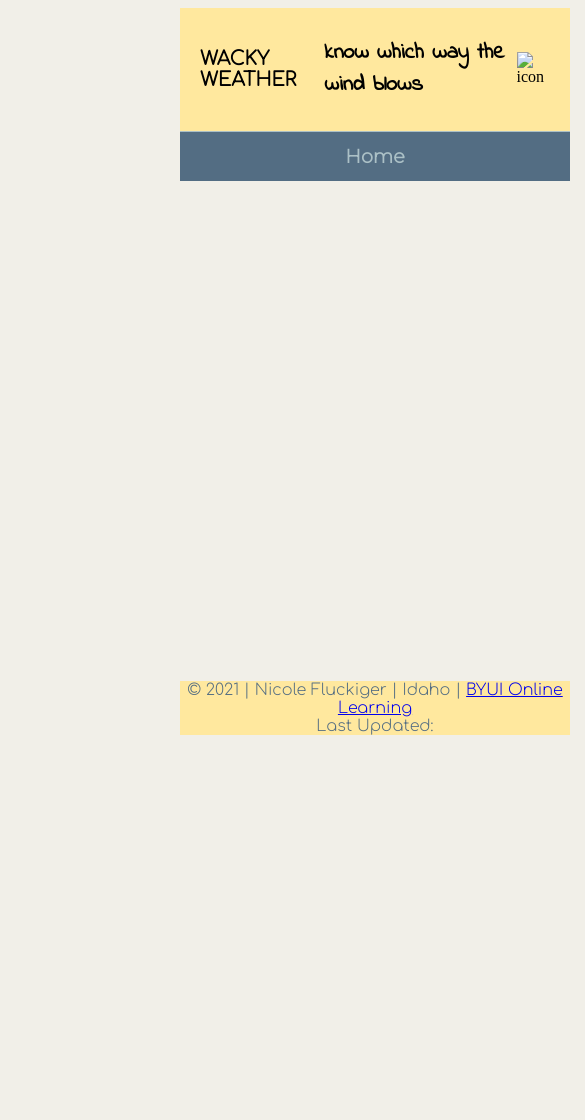
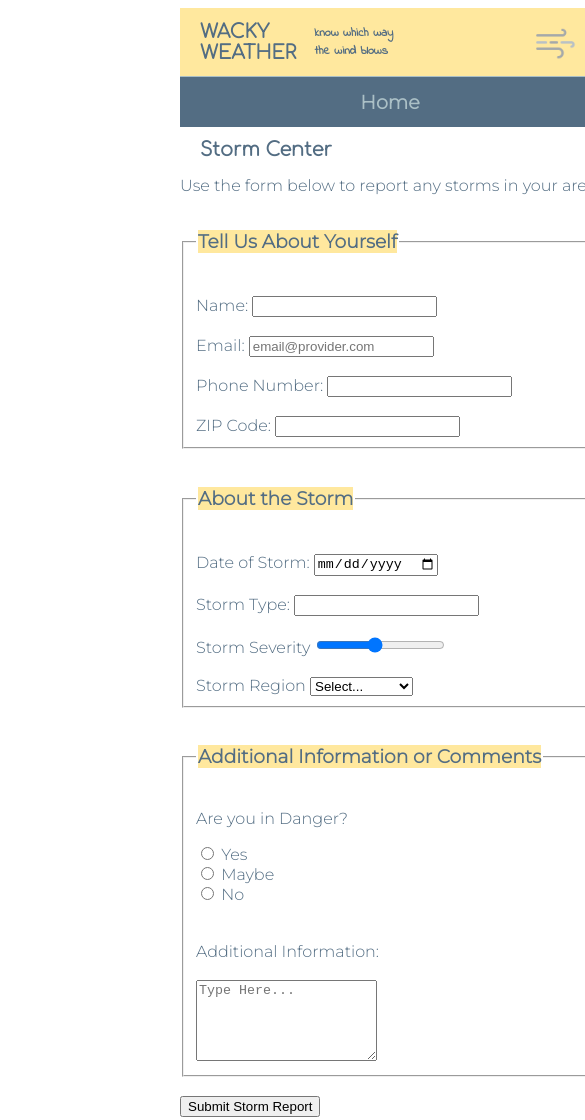
Before and after one commit to nfluckiger20/WackyWeather, a plain HTML site: page preston_webpage/lesson04and05/storm center/storm_center.html in a window 390 px wide. Shown: the top 1120 px of the page, 585 px wide, since content can reach past the window. Before the commit the page ends 844 px from the top, so only its background shows below. Drawn offline with Linux system fonts and the light colour scheme.

Commit message:
storm page

```diff
--- a/preston_webpage/lesson04and05/storm center/storm.css
+++ b/preston_webpage/lesson04and05/storm center/storm.css
@@ -1,5 +1,4 @@
 @import url('https://fonts.googleapis.com/css2?family=Montserrat:wght@300&display=swap');
-@import url('https://fonts.googleapis.com/css2?family=Fjalla+One&family=Nanum+Gothic&display=swap');
 @import url('https://fonts.googleapis.com/css2?family=Comfortaa:wght@300&display=swap');
 @import url('https://fonts.googleapis.com/css2?family=Amatic+SC&family=Indie+Flower&display=swap');
 
@@ -15,9 +14,12 @@ body {
   margin-left: 1em;
   margin-right: 180px;
   margin-left: 180px;
+  font-family: 'Montserrat', sans-serif;
+  color: #536d83;
 }
 
 header {
+  color: #536d83;
   background-color: #ffe89e;
   display: flex;
   align-items: center;
@@ -62,7 +64,7 @@ nav {
 footer {
   text-align: center;
   font-size: 1em;
-  margin-top: 300px;
+  margin-top: 10px;
   background-color: #ffe89e;
   color: #536d83;
   font-family: 'Comfortaa', cursive;
@@ -77,22 +79,19 @@ h1 {
   margin-left: 20px;
 }
 
+h3 {
+  background-color: #ffe89e;
+  color: #536d83;
+}
+
 h4 {
   font-size: 22px;
-  font-family: 'Montserrat', sans-serif;
-  font-family: 'Amatic SC', cursive;
   font-family: 'Indie Flower', cursive;
   padding-left: 10px;
+  color: #536d83;
 }
 
 @media only screen and (max-width: 760px) {
-  button {
-    display: block;
-    background-color: transparent;
-  }
-  /* .hide {
-      display: none;
-    } */
   ul.navigation.responsive li {
     display: block;
   }
@@ -110,15 +109,22 @@ h4 {
     display: none;
   }
   body {
-    background-color: #f1efe8;
-    width: 100%;
+    width: 420px;
+    padding-right: 90px;
   }
   footer {
     text-align: center;
     font-size: 1em;
-    margin-top: 500px;
+    margin-top: 20px;
     background-color: #ffe89e;
     color: #536d83;
     font-family: 'Comfortaa', cursive;
   }
+  h4 {
+    font-size: 12px;
+    margin-right: 120px;
+  }
+  header {
+    font-size: 16px;
+  }
 }
--- a/preston_webpage/lesson04and05/storm center/storm_center.html
+++ b/preston_webpage/lesson04and05/storm center/storm_center.html
@@ -11,7 +11,7 @@
 <header>
     <h1 >WACKY WEATHER<br></h1>
     <br><br><h4>know which way the wind blows</h4>
-    <img class= "icon_img" src="preston_webpage/preston_img/windlogo.png" alt="icon"></td>
+    <img class= "icon_img" src="storm.img/windlogo.png" alt="icon"></td>
 </header>
 <nav>
     <ul class="navigation">
@@ -24,6 +24,79 @@
     </ul>
 </nav>
 <body>
+    <main>
+        <h1>Storm Center</h1>
+        <p>Use the form below to report any storms in your area:</p>
+        <div id="form">
+            <form action="thanks.html">
+                <fieldset id="infoYou">
+                    <legend><h3>Tell Us About Yourself</h3></legend><br>
+                    <label for="fullName">Name:</label>
+                    <input type="text" id="fullName" name="fullName" required pattern="[A-Za-z]{5}"><br><br>
+                    <label for="email">Email:</label>
+                    <input type="email" id="email" name="email" placeholder="email@provider.com"><br><br>
+                    <label for="telephone">Phone Number:</label>
+                    <input type="tel" id="telephone" name="telephone" required><br><br>
+                    <label for="zipCode">ZIP Code:</label>
+                    <input id="zipCode" name="zipCode" type="number" required>
+                </fieldset>
+
+                <br>
+
+                <fieldset id="infoStorm">
+                    <legend><h3>About the Storm</h3></legend><br>
+
+                    <label for="stormDate">Date of Storm: </label>
+                    <input id="stormDate" name="stormDate" type="date"><br><br>
+                    <label for="stormType">Storm Type: </label>
+                    <input id="stormType" name="stormType" list="stormTypeList"><br><br>
+                    <datalist id="stormTypeList">
+                        <option value="Flash Flood"></option>
+                        <option value="Hail Storm"></option>
+                        <option value="Hurricane"></option>
+                        <option value="Thunderstorm"></option>
+                        <option value="Tornado"></option>
+                        <option value="Rain Storm"></option>
+                        <option value="Blizzard"></option>
+                    </datalist>
+                    <label for="stormSeverity" class="flexly">Storm Severity
+                        <input id="stormSeverity" name="stormSeverity" type="range" value="5" min="1" max="10" oninput="adjustRating(this.value)" onchange="adjustRating(this.value)">
+                    </label><br><br>
+                    <label for="stormRegion">Storm Region</label>
+                    <select name="stormRegion" id="stormRegion"><br><br>
+                        <option value="Select Region..." disabled selected>Select...</option>
+                        <option value="preston">Preston</option>
+                        <option value="sodaSprings">Soda Springs</option>
+                        <option value="fishHaven">Fish Haven</option>
+                    </select>
+                </fieldset>
+
+                <br>
+
+                <fieldset id="addInfo">
+                    <legend><h3>Additional Information or Comments</h3></legend>
+                    <div id="danger">
+                        <p>Are you in Danger?</p>
+                        <input type="radio" id="yes" name="dangerLevel" value="Yes">
+                        <label for="yes">Yes</label><br>
+                        <input type="radio" id="maybe" name="dangerLevel" value="Maybe">
+                        <label for="maybe">Maybe</label><br>
+                        <input type="radio" id="no" name="dangerLevel" value="No">
+                        <label for="no">No</label><br><br>
+                    </div>
+                    <div id="textArea">
+                        <br>
+                        <label for="addInfo">Additional Information:</label><br><br>
+
+                        <textarea id="addInfo" name="addInfo" rows="5" placeholder="Type Here..."></textarea>
+                    </div>
+                </fieldset><br>
+
+
+                <input type="submit" value="Submit Storm Report">
+            </form>
+        </div>
+    </main>
 
 </body>
 <footer>
```
Also changed, not shown: preston_webpage/lesson04and05/storm center/storm.img/windlogo.png (added).
